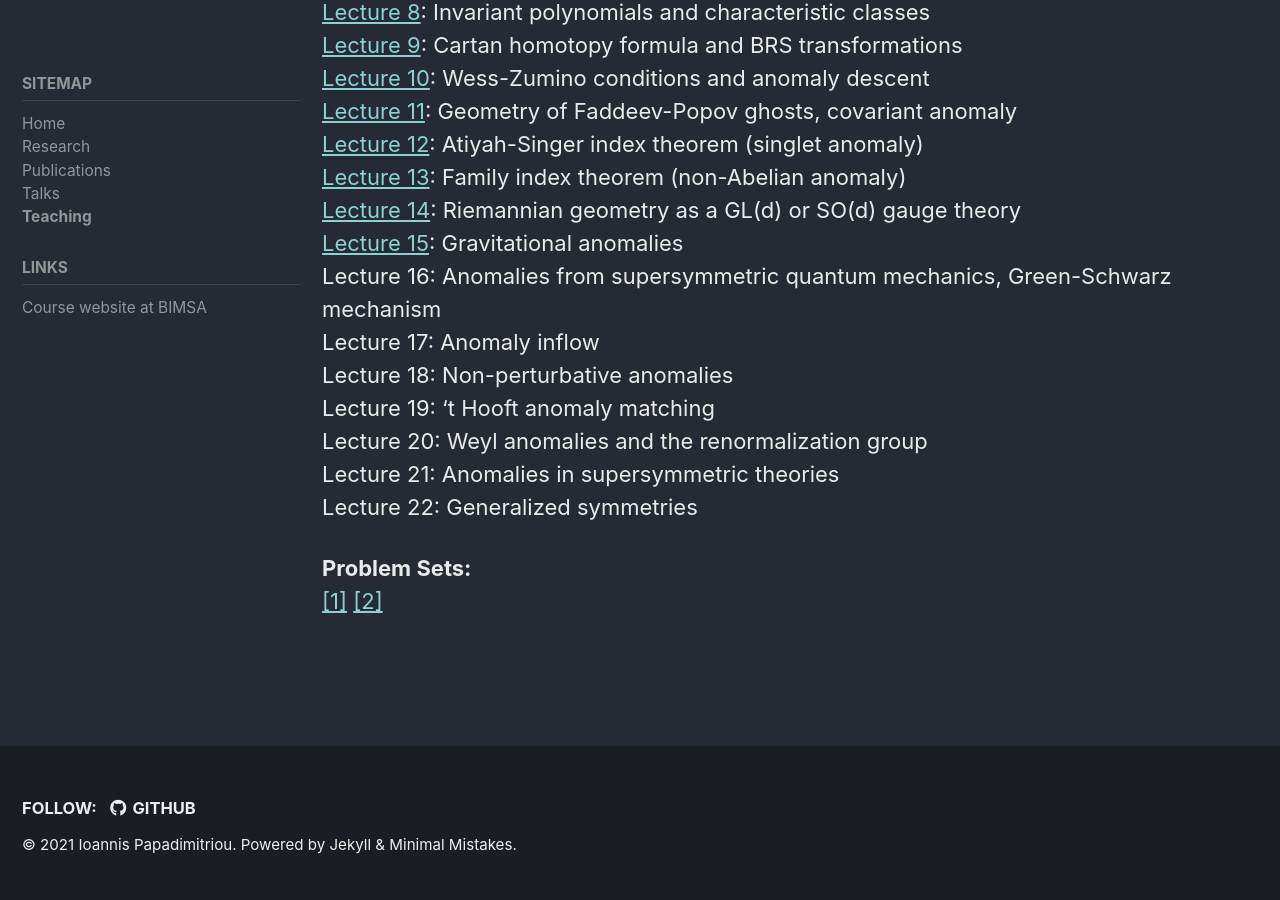
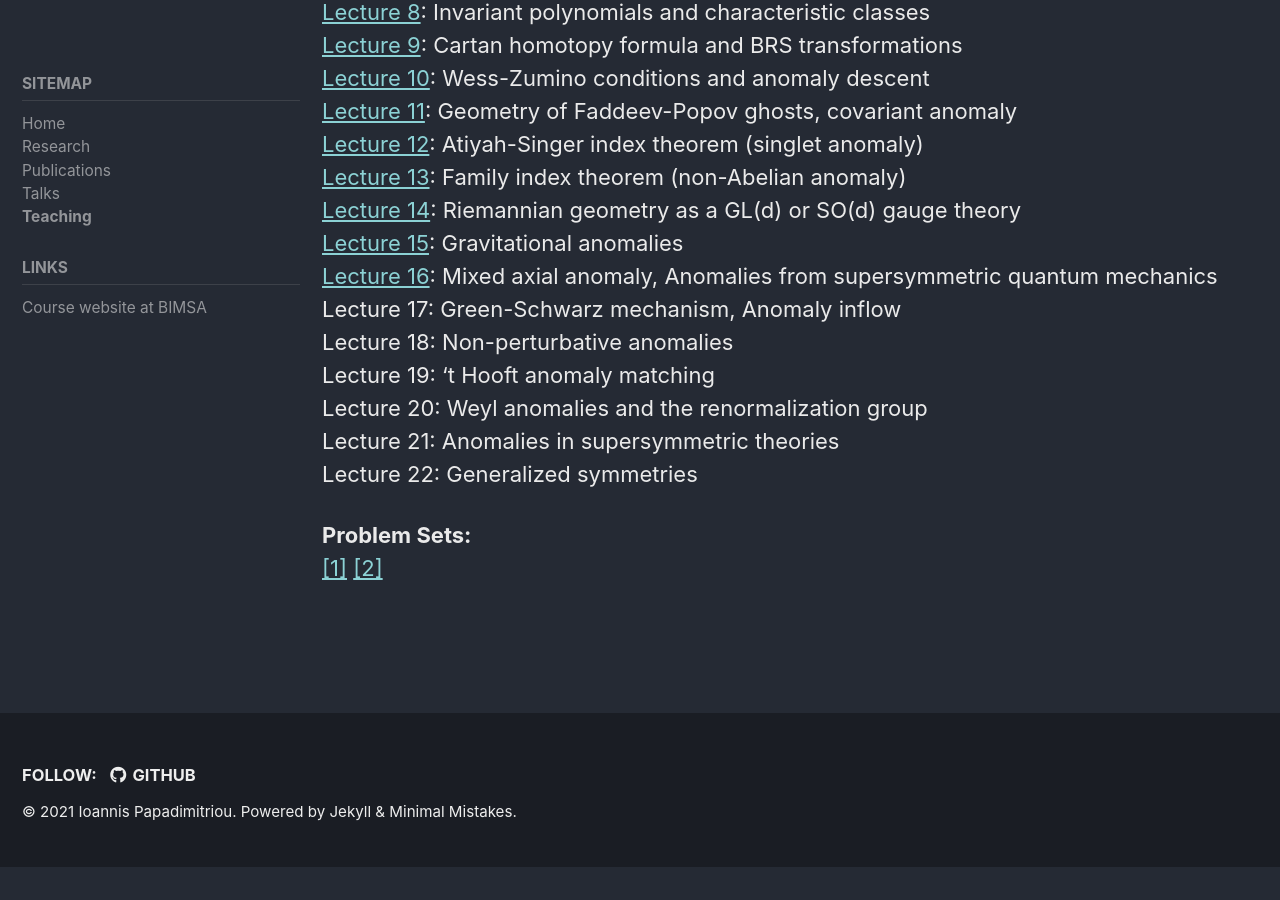
Before and after one commit to ipapadimitriou/ipapadimitriou.github.io, a Jekyll site: the page built from _pages/teaching.md, in a window 1280 px wide and 900 px high, scrolled down 1638 px. Built offline with Jekyll 4.4.1, drawn with Linux system fonts in a browser that asks for light colours; cached includes are drawn as plain includes; after the commit the page ends 2505 px from its top, so only the background shows below that.

Commit message:
Uploaded lecture 16 of QFT Anomalies course

```diff
--- a/_pages/teaching.md
+++ b/_pages/teaching.md
@@ -72,8 +72,8 @@
 [Lecture 13](./attachments/teaching/QFT Anomalies and Applications 2021/lecture notes/QFT Anomalies - Lecture 13.pdf): Family index theorem (non-Abelian anomaly)<br>
 [Lecture 14](./attachments/teaching/QFT Anomalies and Applications 2021/lecture notes/QFT Anomalies - Lecture 14.pdf): Riemannian geometry as a GL(d) or SO(d) gauge theory<br>
 [Lecture 15](./attachments/teaching/QFT Anomalies and Applications 2021/lecture notes/QFT Anomalies - Lecture 15.pdf): Gravitational anomalies<br>
-Lecture 16: Anomalies from supersymmetric quantum mechanics, Green-Schwarz mechanism<br>
-Lecture 17: Anomaly inflow<br>
+[Lecture 16](./attachments/teaching/QFT Anomalies and Applications 2021/lecture notes/QFT Anomalies - Lecture 16.pdf): Mixed axial anomaly, Anomalies from supersymmetric quantum mechanics<br>
+Lecture 17: Green-Schwarz mechanism, Anomaly inflow<br>
 Lecture 18: Non-perturbative anomalies<br>
 Lecture 19: 't Hooft anomaly matching<br>
 Lecture 20: Weyl anomalies and the renormalization group<br>
```
Also changed, not shown: 1 other file.
